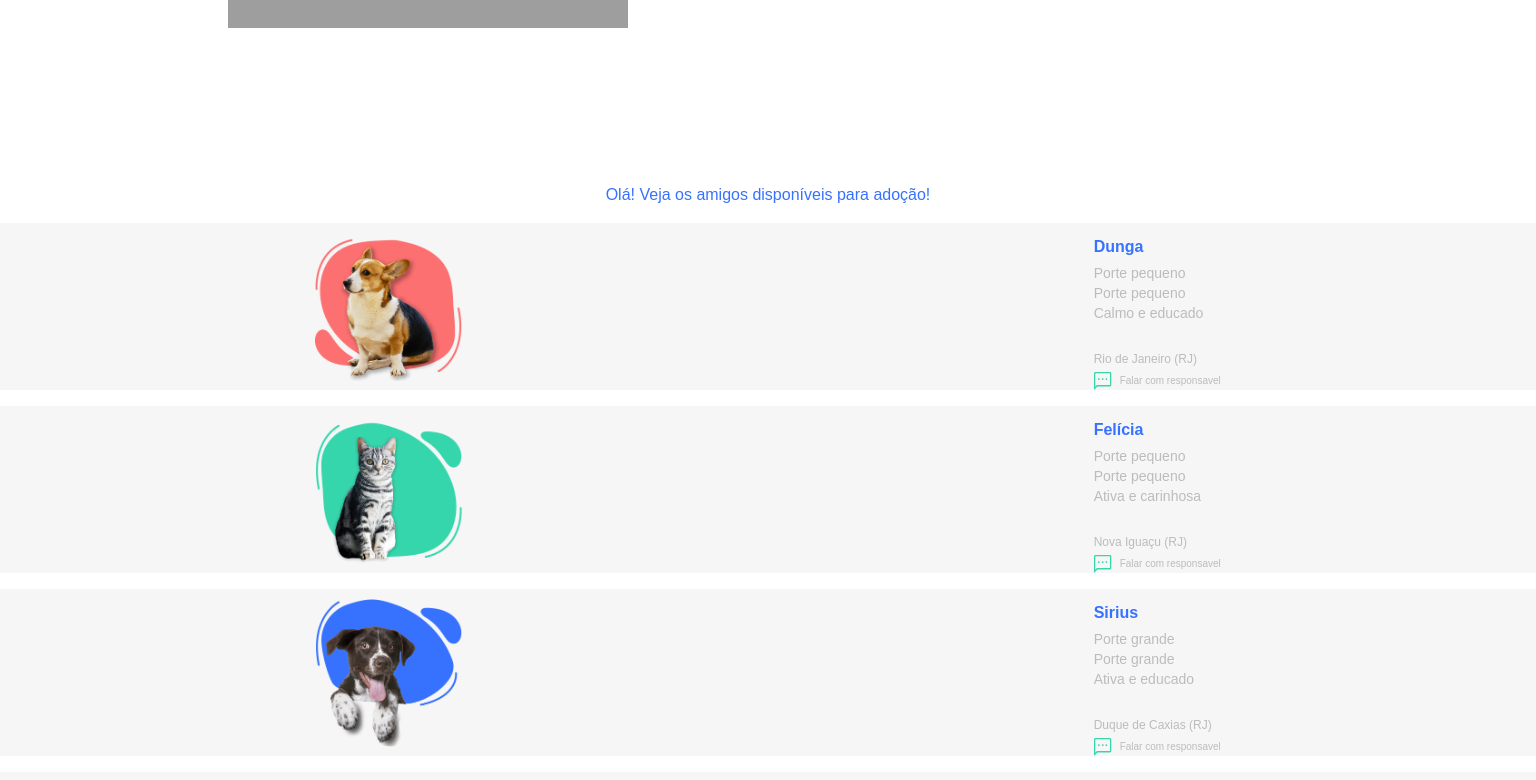
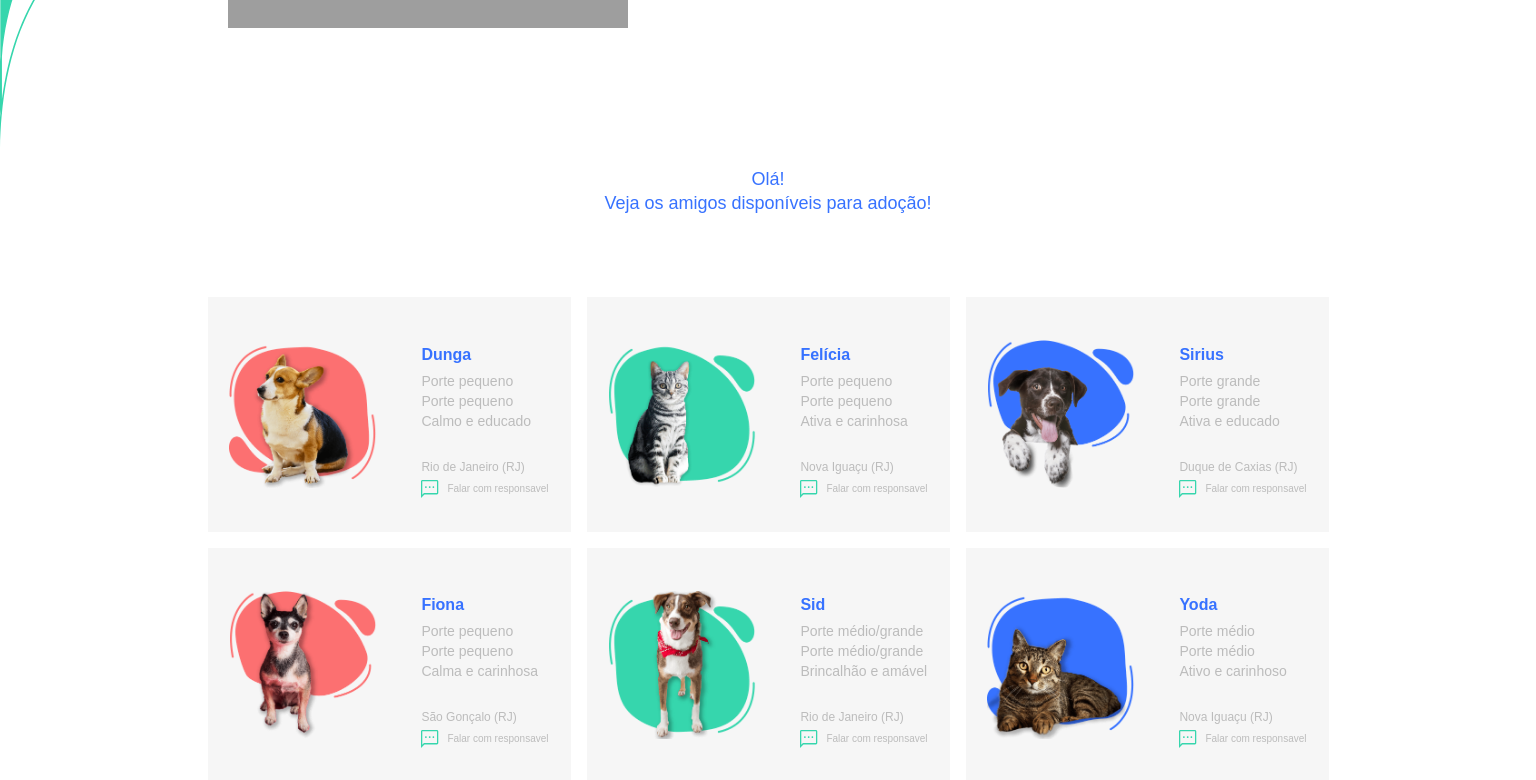
Before and after one commit to TarcisioCarvalho/adopet, a React (Create React App) app: page /home in a window 1536 px wide. Shown: the part 320-1100 px from the top of the page. Built offline with nearby package versions, Linux system fonts and the light colour scheme; grey boxes are pictures that could not be loaded.

Commit message:
Tela Home  responsividade

```diff
--- a/src/Components/Card/Card.css
+++ b/src/Components/Card/Card.css
@@ -50,3 +50,15 @@
     height: 18px;
     margin-right: 8px;
 }
+
+@media  (min-width:768px) {
+    .card{
+        max-width: 344px;
+    }
+}
+
+@media  (min-width:1440px) {
+    .card{
+        max-width: 363px;
+    }
+}
--- a/src/Components/Header/Header.css
+++ b/src/Components/Header/Header.css
@@ -57,6 +57,9 @@
 
 
 @media  (min-width:1440px) {
+    .icone-usuario{
+        margin-right: 174px;
+    }
     .nav-header{
         margin-left: 100px;
     }
--- a/src/Components/Home/Home.css
+++ b/src/Components/Home/Home.css
@@ -13,7 +13,6 @@
     display: flex;
     flex-direction: column;
     gap: 1rem;
-
 }
 
 .home__espacamento{
@@ -27,3 +26,40 @@
     color: var(--azul);
     align-self: center;
 }
+
+@media  (min-width:768px){
+    .home{
+        display: grid;
+        grid-template-columns: 1fr 1fr;
+        grid-template-areas: "a a" ;
+        width: 704px;
+
+        margin: 0 auto;
+        margin-top: 9.5rem;
+    }
+    .home__paragrafo{
+        grid-area: a;
+        width: 373px;
+        font-size: 1.125rem;
+        text-align: center;
+        margin: 0 auto;
+        margin-bottom: 32px;
+    }
+}
+
+@media  (min-width:1440px){
+    .body-home{
+        background-size: 560px;
+    }
+
+    .home{
+        grid-template-columns: 1fr 1fr 1fr;
+        width: 1121px;
+        grid-template-areas: "a a a" ;
+        margin-top: 102px;
+        margin-bottom: 44px;
+    }
+    .home__paragrafo{
+        grid-area: a;
+    }
+}
--- a/src/Components/Home/index.js
+++ b/src/Components/Home/index.js
@@ -17,7 +17,7 @@ const Home = () =>{
     return (
         <>
             <section className='home'>
-            <p className='home__paragrafo'>Olá! Veja os amigos disponíveis para adoção!</p>
+            <p className='home__paragrafo'>Olá! <br/> Veja os amigos disponíveis para adoção!</p>
                 {pets.map(pet => <Card nome={pet.nome} img = {pet.img} idade={pet.tamanho}
                 caracteristicas = {pet.caracteristicas} tamanho = {pet.tamanho}
                  localidade = {pet.localidade}/>)}
--- a/src/Components/Input/Input.css
+++ b/src/Components/Input/Input.css
@@ -23,7 +23,13 @@
     text-align: center;
     margin-bottom: 4px;
     font-family: 'Poppins', sans-serif;
-    font-size: 16px;
+    font-size: 1rem;
     line-height: 24px;
     color: var(--cinza);
 }
+
+@media  (min-width:768px) {
+    .label{
+        font-size: 1.125rem;
+    }
+}
```
